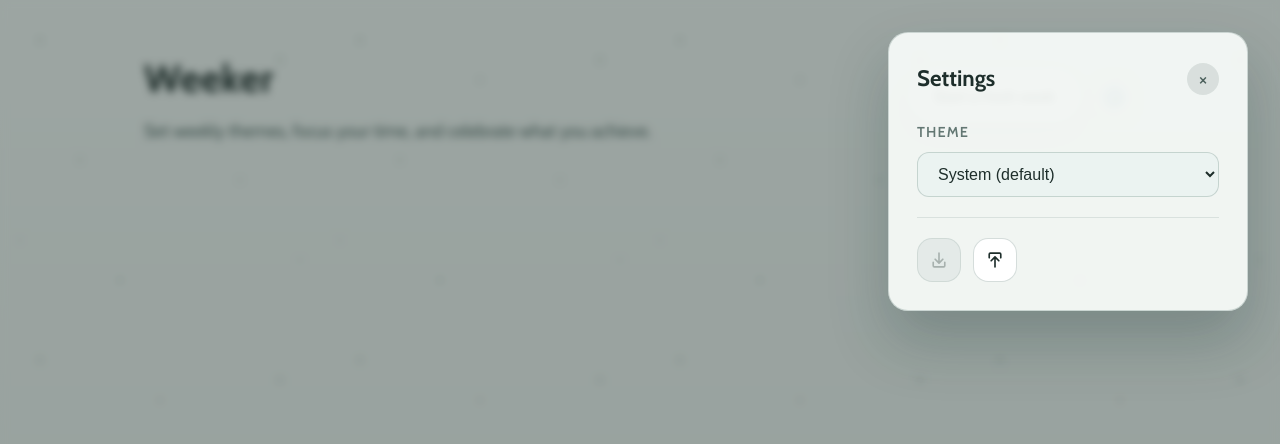
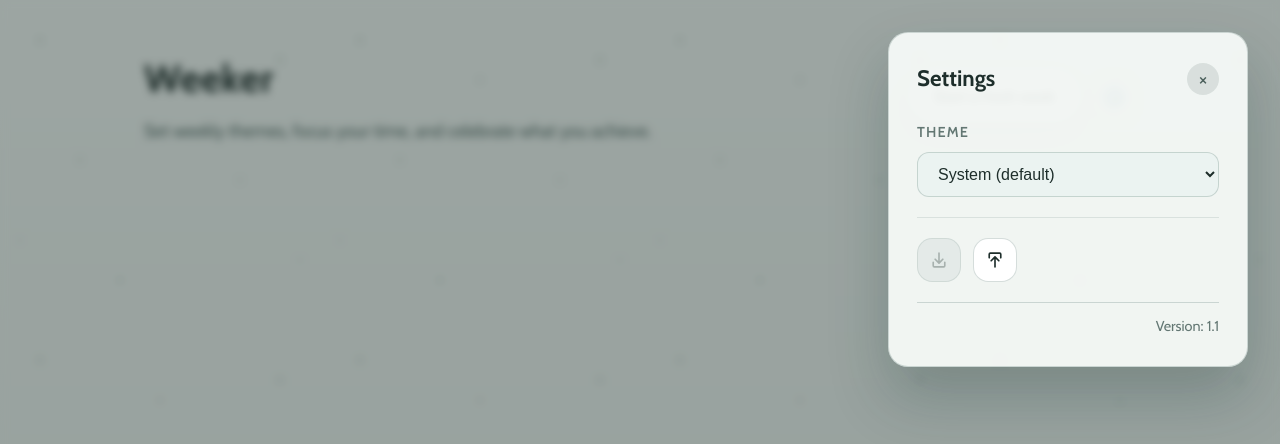
Before and after one commit to LostCanadian/Weeker, a React (Vite) app: page / in a window 1280 px wide. Both pictures are taken after a click on the button "⚙️". Shown: the top 444 px of the page. Built offline with nearby package versions, Linux system fonts and the light colour scheme.

Commit message:
Display app version in settings

```diff
--- a/package.json
+++ b/package.json
@@ -1,7 +1,7 @@
 {
   "name": "weeker",
   "private": true,
-  "version": "0.0.1",
+  "version": "1.1.0",
   "homepage": "https://LostCanadian.github.io/Weeker",
   "type": "module",
   "scripts": {
--- a/src/App.css
+++ b/src/App.css
@@ -382,6 +382,19 @@
 
 .settings-panel__file-input {
   display: none;
+}
+
+.settings-panel__footer {
+  display: flex;
+  justify-content: flex-end;
+  border-top: 1px solid var(--color-border);
+  padding-top: 0.75rem;
+  margin-top: -0.25rem;
+}
+
+.settings-panel__version {
+  color: var(--color-text-soft);
+  font-size: 0.9rem;
 }
 
 .summary {
--- a/src/App.tsx
+++ b/src/App.tsx
@@ -32,6 +32,7 @@ import {
   getStartOfWeek,
   parseWeekKey,
 } from './utils/weekDates';
+import { APP_VERSION_DISPLAY, APP_VERSION_TITLE } from './utils/version';
 
 type FocusNotesProps = {
   note: string;
@@ -766,6 +767,8 @@ function App() {
         importInputRef={importInputRef}
         onImportFileChange={handleImportFileChange}
         canExport={hasStoredWeeks}
+        versionDisplay={APP_VERSION_DISPLAY}
+        versionTitle={APP_VERSION_TITLE}
       />
       <header className="app__header">
         <div>
--- a/src/components/SettingsPanel.tsx
+++ b/src/components/SettingsPanel.tsx
@@ -18,6 +18,8 @@ export type SettingsPanelProps = {
   importInputRef: RefObject<HTMLInputElement>;
   onImportFileChange: (event: ChangeEvent<HTMLInputElement>) => void;
   canExport: boolean;
+  versionDisplay: string;
+  versionTitle: string;
 };
 
 export const SettingsPanel = ({
@@ -30,6 +32,8 @@ export const SettingsPanel = ({
   importInputRef,
   onImportFileChange,
   canExport,
+  versionDisplay,
+  versionTitle,
 }: SettingsPanelProps) => {
   const panelRef = useRef<HTMLDivElement | null>(null);
 
@@ -161,6 +165,12 @@ export const SettingsPanel = ({
             />
           </section>
         </div>
+
+        <footer className="settings-panel__footer">
+          <small className="settings-panel__version" title={versionTitle}>
+            Version: {versionDisplay}
+          </small>
+        </footer>
       </div>
     </div>
   );
--- /dev/null
+++ b/src/utils/version.ts
@@ -0,0 +1,9 @@
+import packageJson from '../../package.json';
+
+const fallbackVersion = '0.0.0';
+const rawVersion = packageJson.version ?? fallbackVersion;
+const [major = '0', minor = '0'] = rawVersion.split('.');
+
+export const APP_VERSION_FULL = rawVersion;
+export const APP_VERSION_DISPLAY = `${major}.${minor}`;
+export const APP_VERSION_TITLE = `v${rawVersion}`;
```
Also changed, not shown: 1 other file (tests, documents, lock files or other folders).
